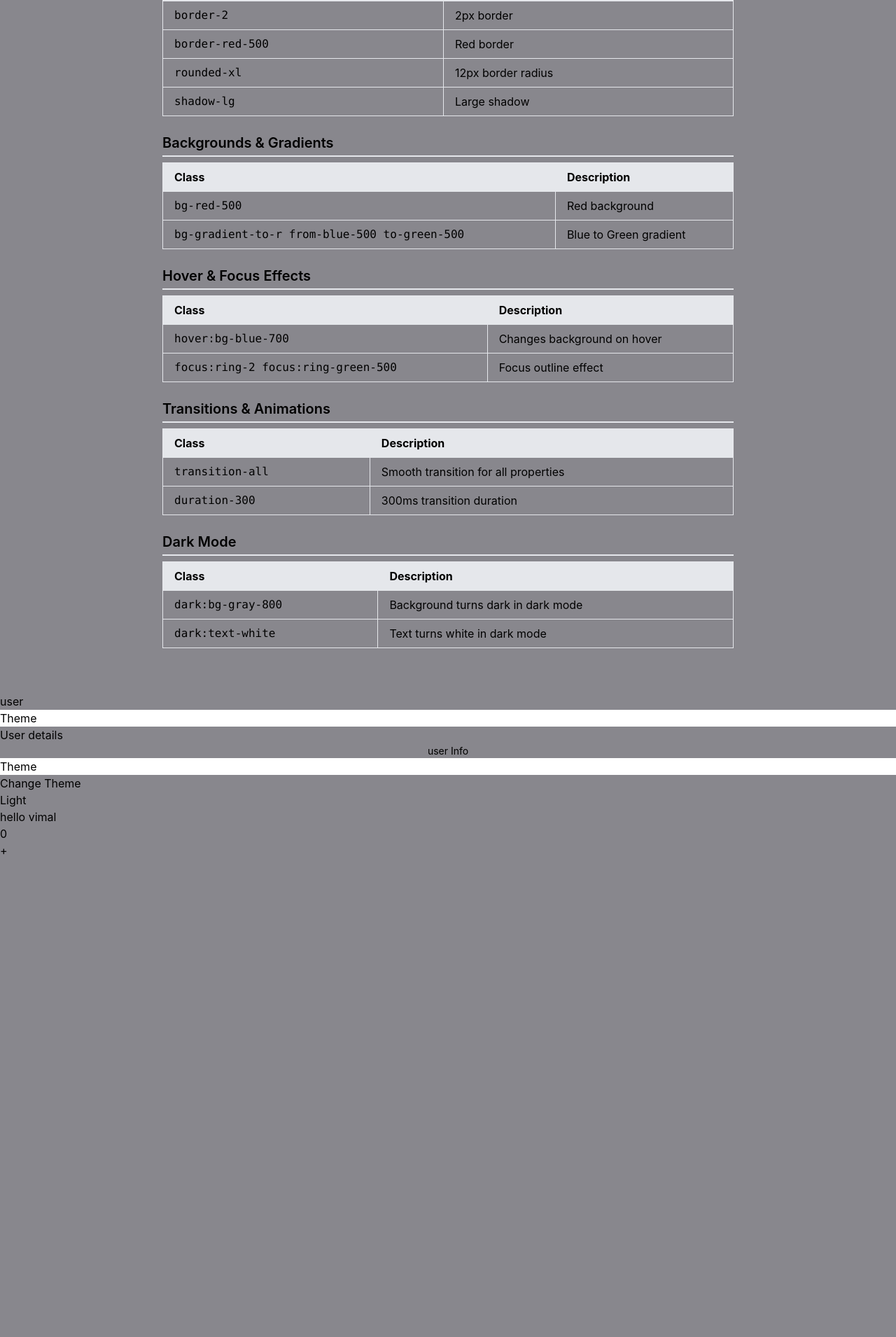
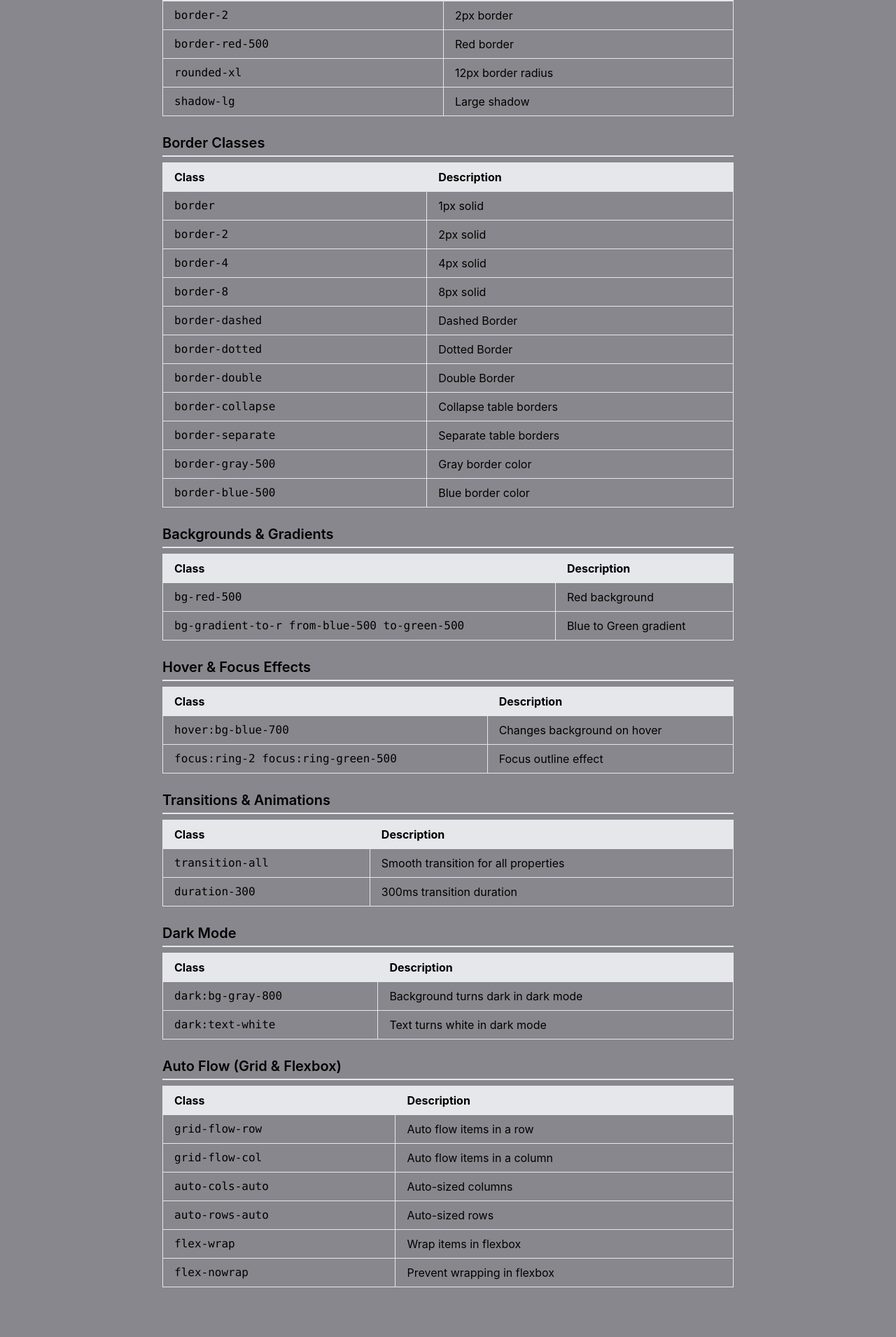
Before and after one commit to vimal336/inter-pre, a React (Vite) app: page /Bootstrap in a window 1280 px wide. Shown: the part 3682-5592 px from the top of the page at 70% size. Before the commit the page ends 4909 px from the top, so only its background shows below. Built offline with nearby package versions, Linux system fonts and the light colour scheme.

Commit message:
problem solving

```diff
--- a/src/TailwindClasses/TAilwindRef.jsx
+++ b/src/TailwindClasses/TAilwindRef.jsx
@@ -1,5 +1,3 @@
-import React from "react";
-
 const tailwindUtilities = [
   {
     title: "Breakpoints",
@@ -40,6 +38,22 @@ const tailwindUtilities = [
     ],
   },
   {
+    title: "Border Classes",
+    values: [
+      { label: "border", description: "1px solid" },
+      { label: "border-2", description: "2px solid" },
+      { label: "border-4", description: "4px solid" },
+      { label: "border-8", description: "8px solid" },
+      { label: "border-dashed", description: "Dashed Border" },
+      { label: "border-dotted", description: "Dotted Border" },
+      { label: "border-double", description: "Double Border" },
+      { label: "border-collapse", description: "Collapse table borders" },
+      { label: "border-separate", description: "Separate table borders" },
+      { label: "border-gray-500", description: "Gray border color" },
+      { label: "border-blue-500", description: "Blue border color" },
+    ],
+  },
+  {
     title: "Backgrounds & Gradients",
     values: [
       { label: "bg-red-500", description: "Red background" },
@@ -67,6 +81,17 @@ const tailwindUtilities = [
       { label: "dark:text-white", description: "Text turns white in dark mode" },
     ],
   },
+  {
+    title: "Auto Flow (Grid & Flexbox)",
+    values: [
+      { label: "grid-flow-row", description: "Auto flow items in a row" },
+      { label: "grid-flow-col", description: "Auto flow items in a column" },
+      { label: "auto-cols-auto", description: "Auto-sized columns" },
+      { label: "auto-rows-auto", description: "Auto-sized rows" },
+      { label: "flex-wrap", description: "Wrap items in flexbox" },
+      { label: "flex-nowrap", description: "Prevent wrapping in flexbox" },
+    ],
+  },
 ];
 
 const TailwindGuide = () => {
@@ -76,7 +101,7 @@ const TailwindGuide = () => {
       {tailwindUtilities.map((section) => (
         <div key={section.title} className="mb-6">
           <h2 className="text-xl font-semibold mb-2 border-b-2 pb-1">{section.title}</h2>
-          <table className="w-full border border-gray-300 text-left text-sm md:text-base">
+          <table className="w-full border border-gray-300 text-left text-sm md:text-base border-collapse">
             <thead>
               <tr className="bg-gray-200">
                 <th className="border px-4 py-2">Class</th>
```
